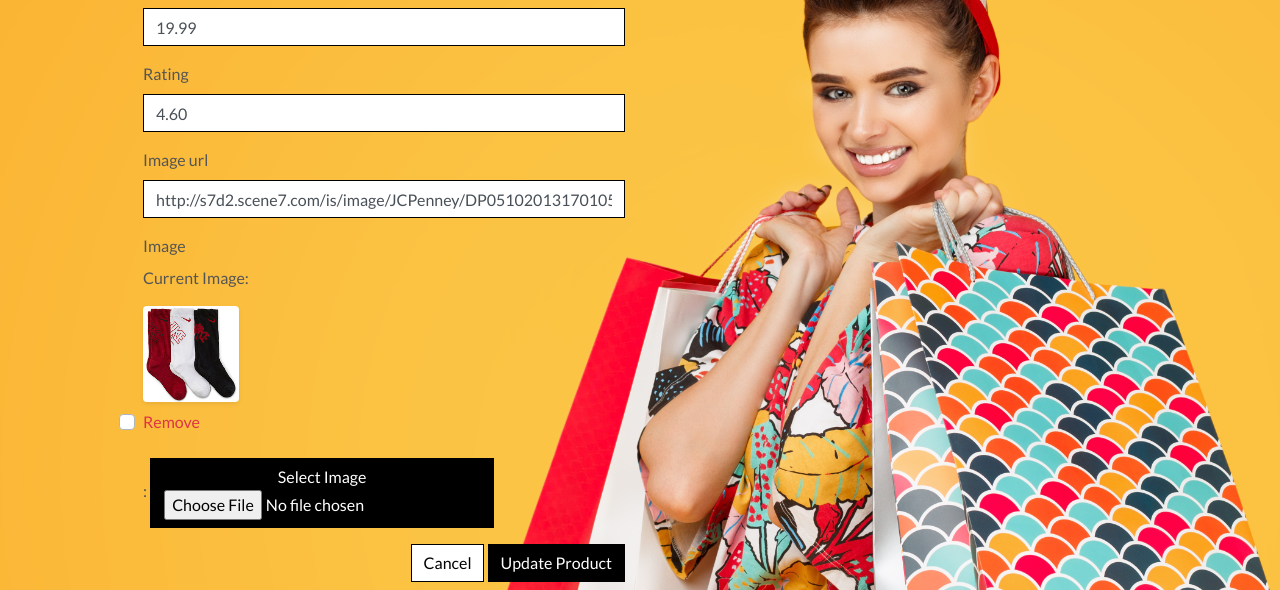
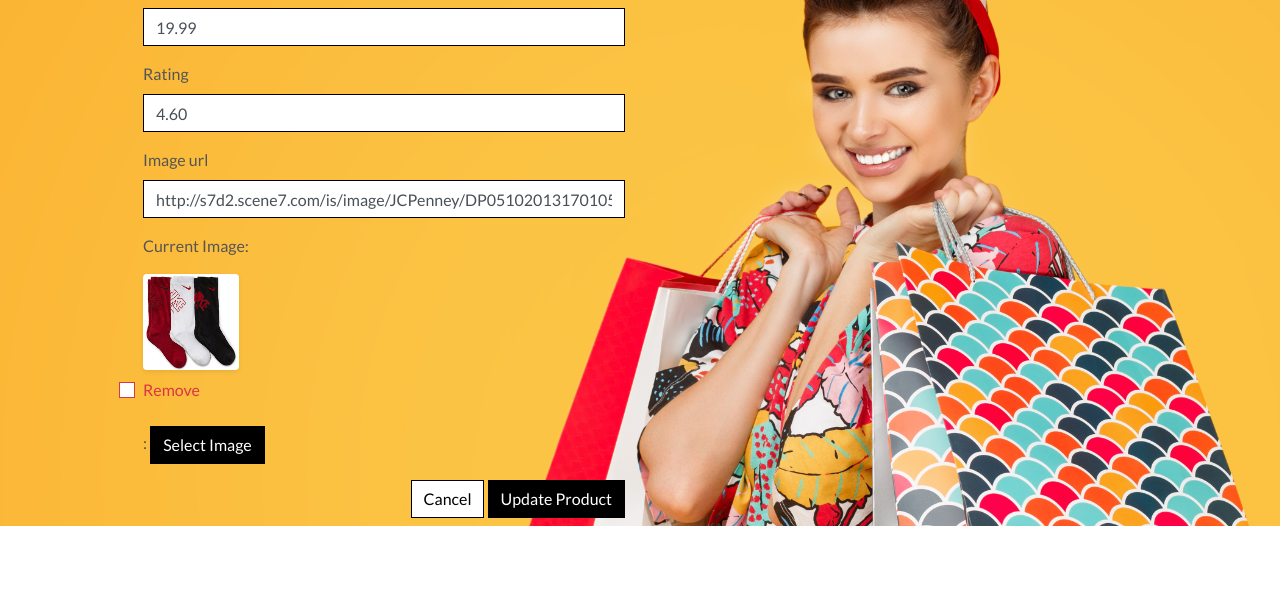
Before and after one commit to shahid129/boutique_ado_v1, a Django app: page /products/edit/12/ in a window 1280 px wide. Shown: the part 986-1576 px from the top of the page. After the commit the page ends 1512 px from the top, so only its background shows below. Run offline with Django 3.2, Linux system fonts and the light colour scheme; the visitor is signed in with stand-in values (Sample User, id 1); data comes from the database, SQL or seed files in the repository; parts of the project's set-up code (start-up, migrations or seed data) failed here and were passed over; some libraries are stand-ins or nearby versions.

Commit message:
Product Admin - Fixing the image field final part

```diff
--- a/products/templates/products/edit_product.html
+++ b/products/templates/products/edit_product.html
@@ -25,7 +25,13 @@
             <div class="col-12 col-md-6">
                 <form method="POST" action="{% url 'edit_product' product.id %}" class="form mb-2" enctype="multipart/form-data">
                     {% csrf_token %}
-                    {{ form | crispy}}
+                    {% for field in form %}
+                        {% if field.name != 'image' %}
+                            {{ field | as_crispy_field}}
+                        {% else %}
+                            {{ field }}
+                        {% endif %}
+                    {% endfor %}
                     <div class="text-right">
                         <a class="btn btn-outline-black rounded-0" href="{% url 'products' %}">Cancel</a>
                         <button class="btn btn-black rounded-0" type="submit">Update Product</button>
@@ -35,3 +41,14 @@
         </div>
     </div>
 {% endblock %}
+
+{% block postloadjs %}
+    {{ block.super }}
+    <script type="text/javascript">
+        $('#new-image').change(function() {
+            var file = $('#new-image')[0].files[0];
+        $('#filename').text(`Image will be set to:${file.name}`);
+        })
+
+    </script>
+{% endblock %}
--- a/static/css/base.css
+++ b/static/css/base.css
@@ -174,15 +174,20 @@ input[name='q']::placeholder {
     overflow-y: auto;
 }
 
-.bag-notification-wrapper {
-    height: 100px;
-    overflow-x: hidden;
-    overflow-y: auto;
+/* -------------------------------- Media Queries */
+
+/* Slightly larger container on xl screens */
+@media (min-width: 1200px) {
+  .container {
+    max-width: 80%;
+  }
 }
 
+/* Allauth form formatting */
+
 .allauth-form-inner-content p {
-    margin-top: 1.5rem;  /* mt-4 */
-    color: #6c757d;  /* text secondary */
+    margin-top: 1.5rem; /* mt-4 */
+    color: #6c757d; /* text-secondary */
 }
 
 .allauth-form-inner-content input {
@@ -232,15 +237,34 @@ input[name='q']::placeholder {
 	color: #17a2b8; /* text-info */
 }
 
+/* Product Form */
 
-/* -------------------------------- Media Queries */
+.btn-file {
+    position: relative;
+    overflow: hidden;
+}
 
-/* Slightly larger container on xl screens */
-@media (min-width: 1200px) {
-  .container {
-    max-width: 80%;
-  }
+.btn-file input[type="file"] {
+    position: absolute;
+    top: 0;
+    right: 0;
+    min-width: 100%;
+    min-height: 100%;
+    opacity: 0;
+    cursor: pointer;
 }
+
+.custom-checkbox .custom-control-label::before {
+    border-radius: 0;
+    border-color: #dc3545;
+}
+
+.custom-checkbox .custom-control-input:checked~.custom-control-label::before {
+    background-color: #dc3545;
+    border-color: #dc3545;
+    border-radius: 0;
+}
+
 
 /* fixed top navbar only on medium and up */
 @media (min-width: 992px) {
```
Also changed, not shown: products/templates/products/add_product.html (+18 -1 lines), media/gadget_geek_logo.jpeg (added).
